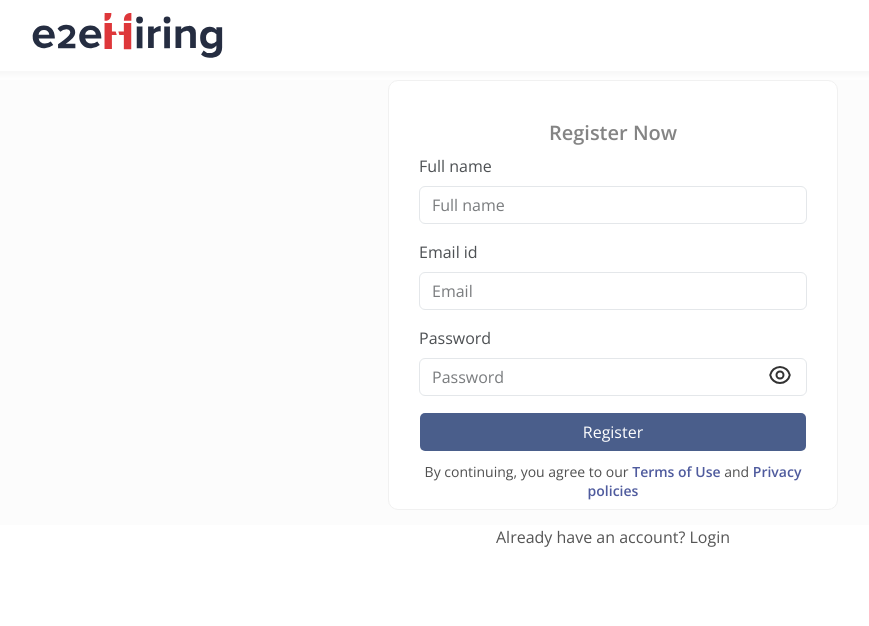
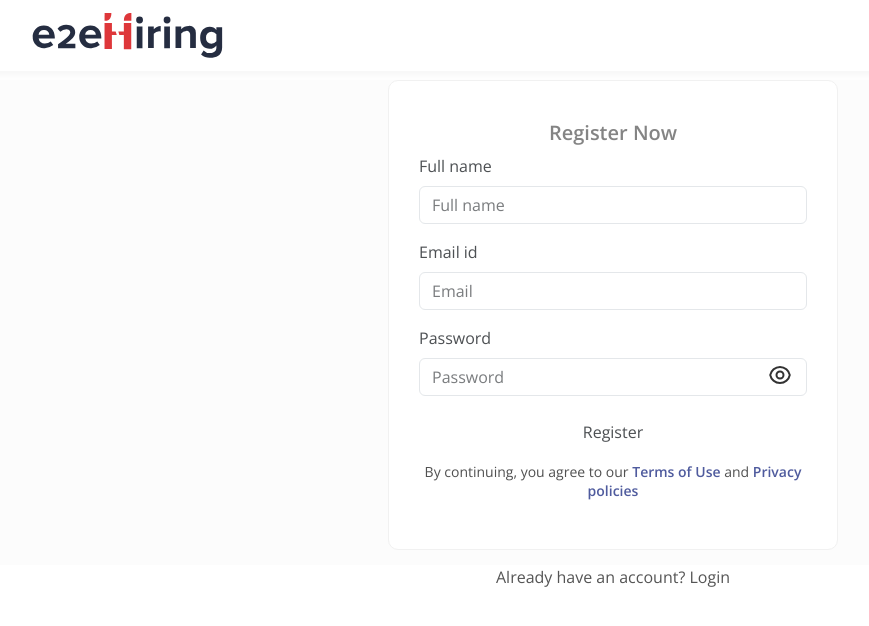
Before and after one commit to janmenjaya7/Course-management-system, a React (Create React App) app: page /Register in a window 1280 px wide. Shown: the top 626 px of the page, without its empty margins (27-896 px from the left). Built offline with nearby package versions, Linux system fonts and the light colour scheme; a web font is replaced by a local one.

Commit message:
register validation

```diff
--- a/src/components/inpute/Input.jsx
+++ b/src/components/inpute/Input.jsx
@@ -1,6 +1,6 @@
 import React from 'react'
 // reusable component
-const Input = ({type,label,placeholder}) => {
+const Input = ({type,label,placeholder,handleChange,value}) => {
   return (
     <>
     <div>
@@ -17,7 +17,7 @@ const Input = ({type,label,placeholder}) => {
           className="form-control shadow-none"
           id="exampleInputEmail1"
           aria-describedby="emailHelp"
-        />
+         onChange={handleChange} value={value}/>
       </div>
     </div>
   </>
--- a/src/components/register-login/Register.jsx
+++ b/src/components/register-login/Register.jsx
@@ -1,41 +1,95 @@
-import React from "react";
+import React, { useState } from "react";
 import "./register.css";
 import "bootstrap/dist/css/bootstrap.min.css";
 import passwordicon from "../../assets/passwordicon/eye.svg";
 import Input from "../inpute/Input";
 import { useNavigate } from "react-router-dom";
 const Register = ({ heding, title }) => {
+const[name,setName]=useState("");
+const[email,setEmail]=useState("");
+const[password,setPassword]=useState("");
+const[nameEroor,setNameError]=useState("");
+const[emailError,setEmailError]=useState("");
+const[passwordError,setPasswordError]=useState("")
+
+const[userData,setUserData]=useState([])
+
   const navigate = useNavigate();
+
+
+  const handleSubmit = (event) => {
+    event.preventDefault();
+    setNameError("");
+    setEmailError("");
+    setPasswordError("");
+   if(!name.trim()){
+
+    // alert("name is required")
+    setNameError("Name is Required")
+    return;
+   }
+   if(!email.trim()){
+
+    // alert("email is required")
+    setEmailError("Email is Required")
+    return;
+   }
+   if(!password.trim()){
+
+    // alert("password is required")
+    setPasswordError("Password is Required")
+    return;
+
+   }else if (!/^(?=.*[A-Za-z])(?=.*\d)[A-Za-z\d]{7,}$/.test(password)){
+   setPasswordError("Password must contain at least one letter and one number")
+   return;
+   }
+
+   navigate("/courses");
+  };
   return (
     <div id="register-main-section">
+      {userData.map((item)=>{
+    return <p>{item}</p>
+      })}
       <div className="outersection">
+
         <div className="container-box">
-          <form onSubmit="#">
+          <form onSubmit={handleSubmit}>
             <h1 className="heading">{heding}</h1>
             <h4 className="Register-Now">{title}</h4>
             <Input
               type={"text"}
               label={"Full name"}
               placeholder={"Full name"}
+              handleChange={(e)=>setName(e.target.value)}
+              value={name}
             />
-            <Input type={"email"} label={"Email id"} placeholder={"Email"} />
+           <p className="nameEroor">{nameEroor}</p>
+            <Input
+              type={"email"}
+              label={"Email id"}
+              placeholder={"Email"}
+              handleChange={(e)=>setEmail(e.target.value)}
+              value={email}
+            />
+            <p className="emailError">{emailError}</p>
             <div className="password-input">
               <Input
                 type={"password"}
                 label={"Password"}
                 placeholder={"Password"}
+                handleChange={(e)=>setPassword(e.target.value)}
+                value={password}
               />
+              <p className="passwordError">{passwordError}</p>
               {<img className="img-section" src={passwordicon} alt="icon" />}
             </div>
             <button
-              onClick={() => navigate("/student/login")}
+              // onClick={() => navigate("/courses")}
               type="submit"
               className="btn custom-button"
-              style={{
-                backgroundColor: "#1D366F",
-                background: "#1D366F 0% 0% no-repeat padding-box",
-                color: "#FFFFFF",
-              }}
+
             >
               Register
             </button>
--- a/src/components/register-login/register.css
+++ b/src/components/register-login/register.css
@@ -14,7 +14,7 @@
 }
 .container-box {
   width: 450px !important;
-  height: 430px !important;
+  height: 470px !important;
   background: #ffffff;
   border: 1px solid #eeeeee;
   border-radius: 10px;
@@ -83,6 +83,21 @@
   left: 90%;
   transform: translateY(-50%);
 }
+
+
+.nameEroor{
+  color: red;
+  margin: 0;
+
+}
+.emailError {
+  margin: 0;
+  color: red;
+}
+.passwordEroor{
+  /* margin: 0; */
+  color: red;
+}
 @import url("https://fonts.googleapis.com/css2?family=Open+Sans:ital,wght@0,300..800;1,300..800&family=Raleway:ital,wght@0,100..900;1,100..900&display=swap");
 
 body {
```
Also changed, not shown: src/components/dashboard/Dashboard.jsx (+0 -62 lines).
